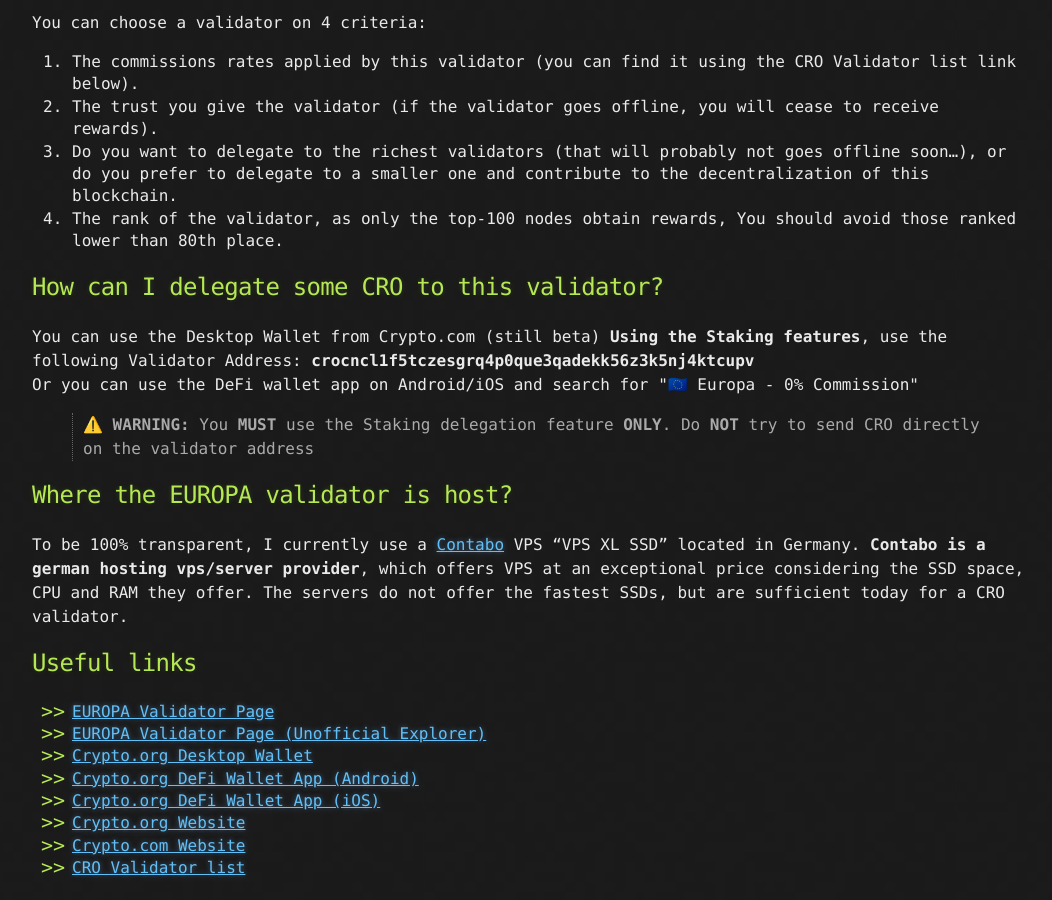
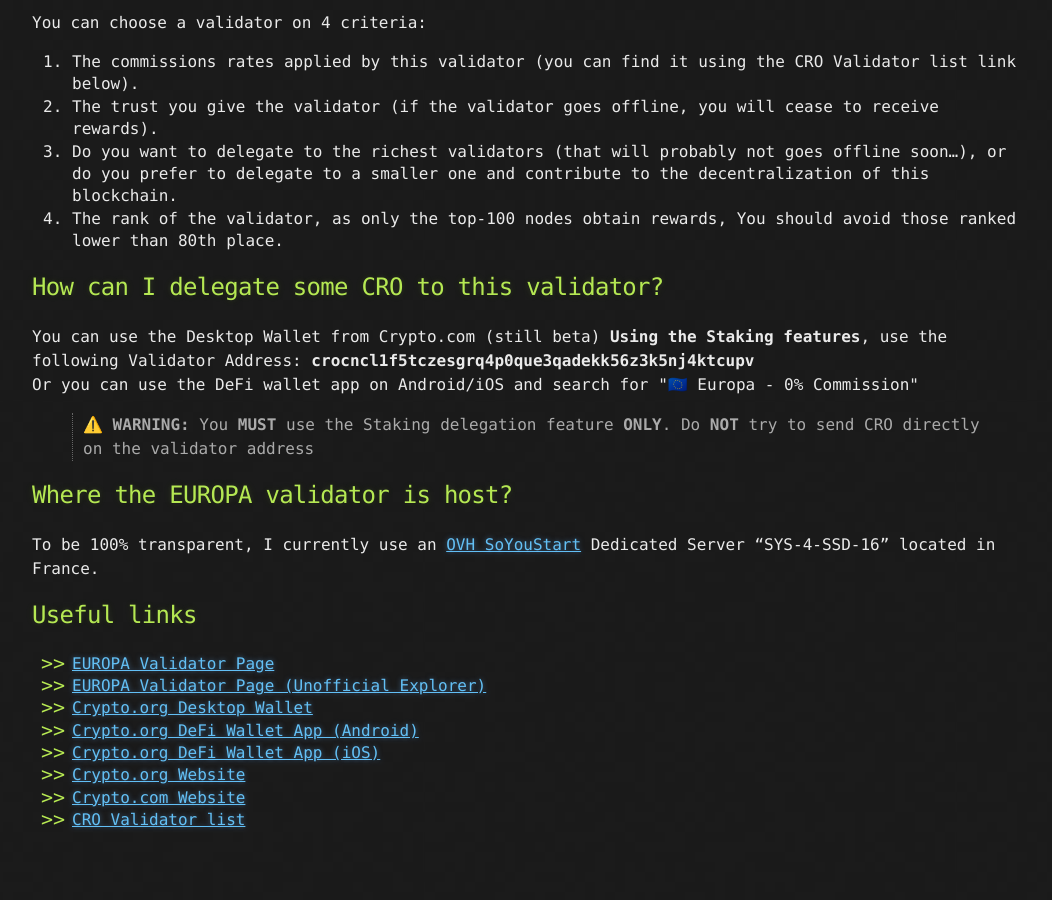
Before and after one commit to DarkCenobyte/europa-cro-node-website, a Jekyll site: the page index.html, which Jekyll copies as it is, in a window 1280 px wide and 900 px high, scrolled down 1727 px. Shown: the whole window, without its empty margins (108-1160 px from the left). Built offline with Jekyll 4.4.1, drawn with Linux system fonts in a browser that asks for light colours; after the commit the page ends 2579 px from its top, so only the background shows below that.

Commit message:
Update index.html
Update to refer at OVH instead of Contabo, since we migrate from Contabo VPS to OVH dedicated server

```diff
--- a/index.html
+++ b/index.html
@@ -76,9 +76,7 @@
           You <strong>MUST</strong> use the Staking delegation feature <strong>ONLY</strong>. Do <strong>NOT</strong> try to send CRO directly on the validator address</p>
         </blockquote>
         <h2 id="where-the-europa-validator-is-hosted">Where the EUROPA validator is host?</h2>
-        <p>To be 100% transparent, I currently use a <a href="https://contabo.com/en/">Contabo</a> VPS “VPS XL SSD” located in Germany.
-        <strong>Contabo is a german hosting vps/server provider</strong>, which offers VPS at an exceptional price considering the SSD space, CPU and RAM they offer.
-      The servers do not offer the fastest SSDs, but are sufficient today for a CRO validator.</p>
+        <p>To be 100% transparent, I currently use an <a href="https://eco.ovhcloud.com/en/">OVH SoYouStart</a> Dedicated Server “SYS-4-SSD-16” located in France.</p>
       <h2 id="useful-links">Useful links</h2>
       <ul>
         <li><a href="https://crypto.org/explorer/validator/crocncl1f5tczesgrq4p0que3qadekk56z3k5nj4ktcupv">EUROPA Validator Page</a></li>
```
